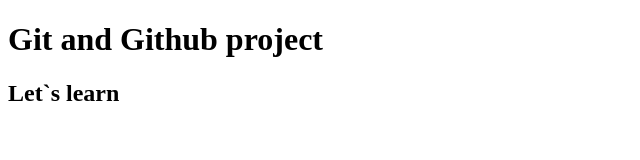
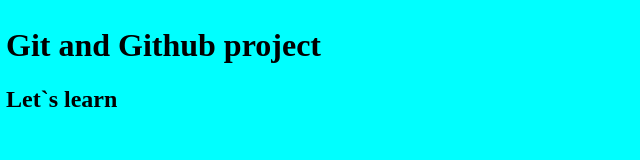
Before and after one commit to Jasveer-Shah/Git-and-github-2, a plain HTML site: page index.html in a window 1280 px wide. Shown: the whole page, without its empty margins (0-640 px from the left). Drawn offline with Linux system fonts and the light colour scheme.

Commit message:
background color

```diff
--- a/index.html
+++ b/index.html
@@ -5,6 +5,7 @@
     <meta charset="UTF-8">
     <meta name="viewport" content="width=device-width, initial-scale=1.0">
     <title>Document</title>
+    <link rel="stylesheet" href="./style.css">
 </head>
 
 <body>
--- /dev/null
+++ b/style.css
@@ -0,0 +1,5 @@
+body{
+    padding:1px;
+    margin:5px;
+    background-color: aqua;
+}
```
Also changed, not shown: #style.css (deleted).
